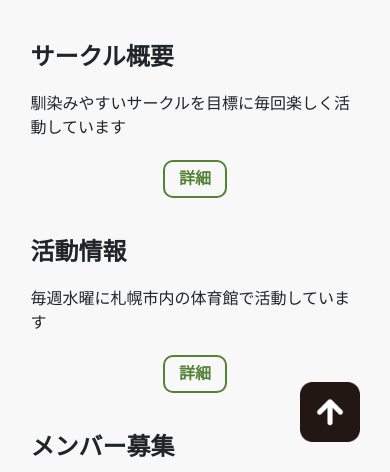
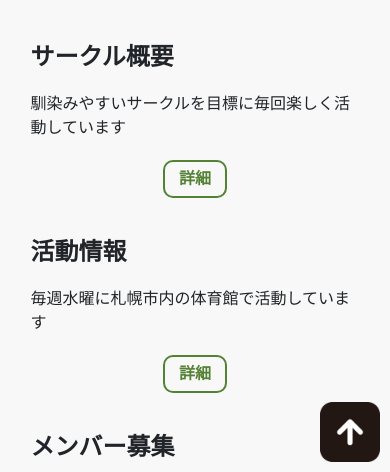
Before and after one commit to TakutoJibiki/badminton-circle-wednesday, a plain HTML site: page index.html in a window 390 px wide. Shown: the part 372-844 px from the top of the page. Drawn offline with nearby package versions, Linux system fonts and the light colour scheme; some packages are replaced by stand-ins of ours.

Commit message:
ファビコンを追加

```diff
--- a/index.html
+++ b/index.html
@@ -11,6 +11,10 @@
     <link rel="stylesheet" href="https://unpkg.com/ress/dist/ress.min.css">
     <link rel="stylesheet" href="style.css">
     <link rel="stylesheet" href="toggle_menu.css">
+    <!--ファビコン -->
+    <link rel="icon" href="img/favicon.ico">
+    <link rel="apple-touch-icon" sizes="180x180" href="img/favicon.ico">
+    <link rel="icon" type="image/ico" href="img/favicon.ico" sizes="192x192">
 </head>
 
 <body id="a-body">
--- a/style.css
+++ b/style.css
@@ -313,4 +313,8 @@ a.plane-link{
     }
     th,td{ display: block; }
     th{ margin-bottom: 10px; }
+    #to-top{
+        right: 10px;
+        bottom: 10px;
+    }
 }
```
Also changed, not shown: img/favicon.ico (added), img/instagram_full.png (added).
